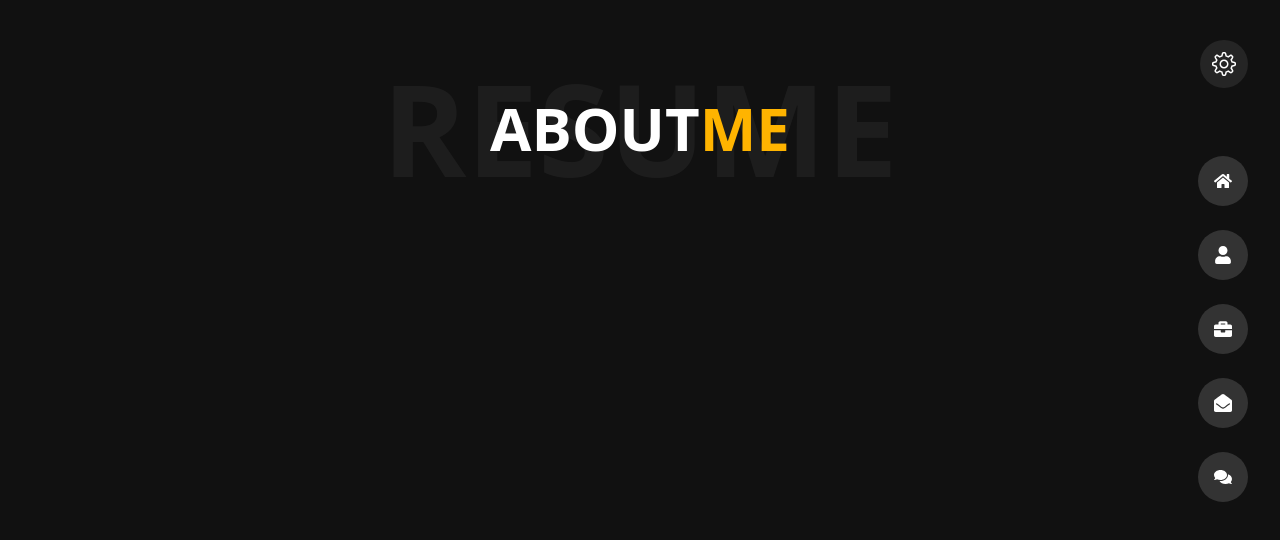
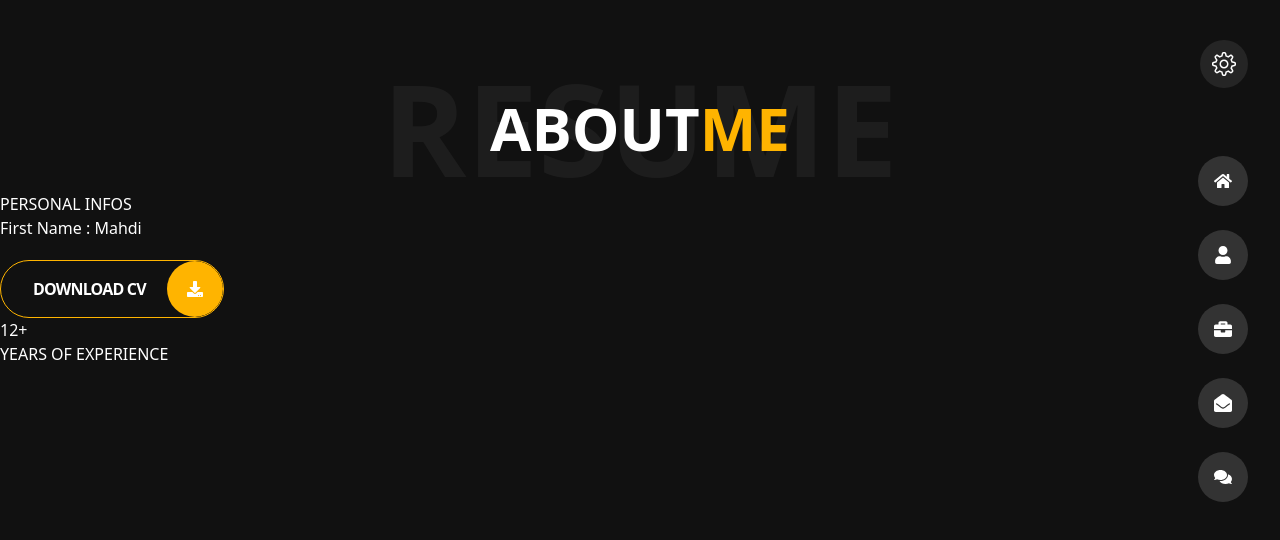
Before and after one commit to Mahdi-Alaee/My-Personal-Website, a React (Vite) app: page /about in a window 1280 px wide. Shown: the top 540 px of the page. Built offline with nearby package versions, Linux system fonts and the light colour scheme.

Commit message:
personal infos html structure

```diff
--- a/src/components/LinkButton.tsx
+++ b/src/components/LinkButton.tsx
@@ -4,19 +4,20 @@ import { Link } from "react-router-dom";
 interface LinkButtonProps {
     to:string;
     icon: React.ReactNode;
+    className?: string;
 }
 
-const LinkButton: React.FC<PropsWithChildren<LinkButtonProps>> = ({to, icon, children}) => {
+const LinkButton: React.FC<PropsWithChildren<LinkButtonProps>> = ({to, icon, children, className}) => {
     return (
         <Link
-          className="group relative flex mt-5 pl-8 border border-yellowColor gap-x-5
-          items-center rounded-full overflow-hidden"
+          className={`group relative flex mt-5 pl-8 border border-yellowColor gap-x-5
+          items-center rounded-full py-4 overflow-hidden uppercase pr-16 ${className}`}
           to={to}
         >
           <span className="block font-bold tracking-tighter">
             {children}
           </span>
-          <span className="block bg-yellowColor p-4 rounded-full">
+          <span className="absolute right-0 block bg-yellowColor p-5 rounded-full">
             {icon}
           </span>
           {/* background hover */}
--- a/src/pages/About.tsx
+++ b/src/pages/About.tsx
@@ -1,12 +1,56 @@
+import { FaDownload } from "react-icons/fa";
+import LinkButton from "../components/LinkButton";
+
 const About: React.FC = () => {
   return (
     <div className="pt-16">
+      {/* page title */}
       <h1 className="relative uppercase  font-black text-center">
         <span className="text-white/5 text-9xl">resume</span>
         <div className="absolute left-0 right-0 bottom-0 top-0 m-auto w-max flex items-center text-6xl">
           <span>About</span> <span className="text-yellowColor">Me</span>
         </div>
       </h1>
+      {/* personal infos */}
+      <section>
+        {/* left */}
+        <div>
+          {/* title */}
+          <h2>PERSONAL INFOS</h2>
+          {/* personal data container */}
+          <div>
+            {/* personal data item */}
+            <p>
+              <span>First Name :</span> <span>Mahdi</span>
+            </p>
+          </div>
+          <LinkButton
+            to="https://digikala.com"
+            icon={<FaDownload />}
+            className="max-w-56"
+          >
+            Download CV
+          </LinkButton>
+        </div>
+        {/* right */}
+        <ul>
+          {/* info box */}
+          <li>
+            {/* count */}
+            <h6>
+              12
+              {/* absolute element */}
+              <span>+</span>
+            </h6>
+            {/* entity */}
+            <span>
+              YEARS OF EXPERIENCE
+              {/* absolute element */}
+              <span></span>
+            </span>
+          </li>
+        </ul>
+      </section>
     </div>
   );
 };
--- a/src/pages/Index.tsx
+++ b/src/pages/Index.tsx
@@ -36,6 +36,7 @@ const Index: React.FC = () => {
           building excellent software that improves the lives of those around
           me.
         </p>
+        {/* bottom button link */}
         <LinkButton to="/about" icon={<FaArrowRight />}>
           MORE ABOUT ME
         </LinkButton>
```
